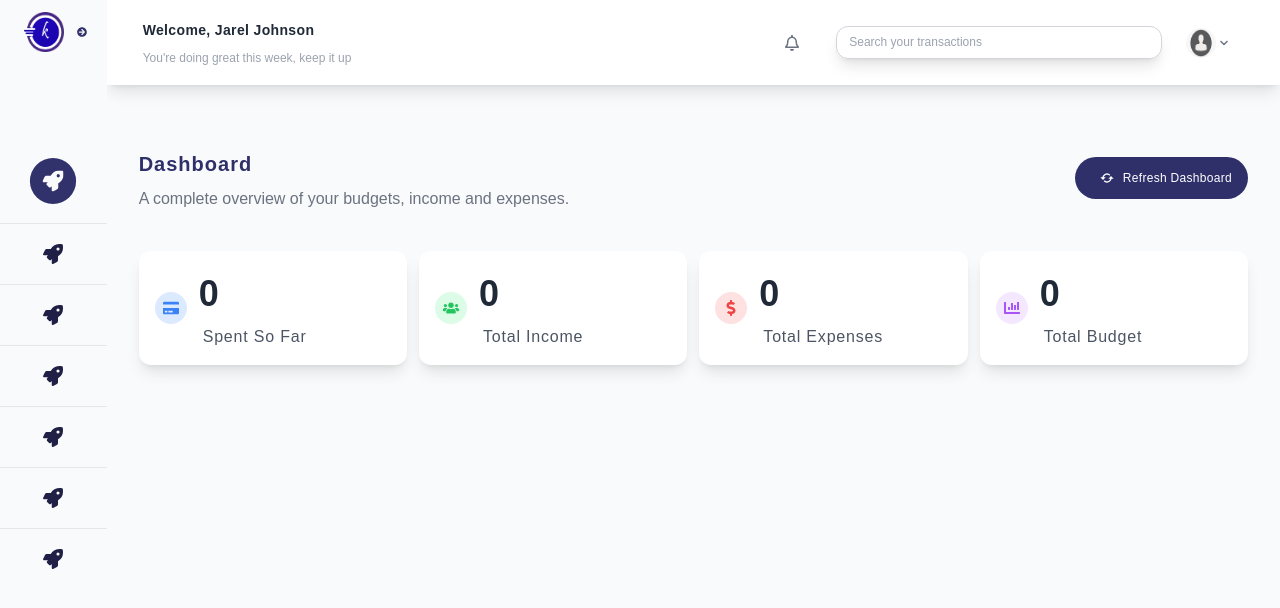
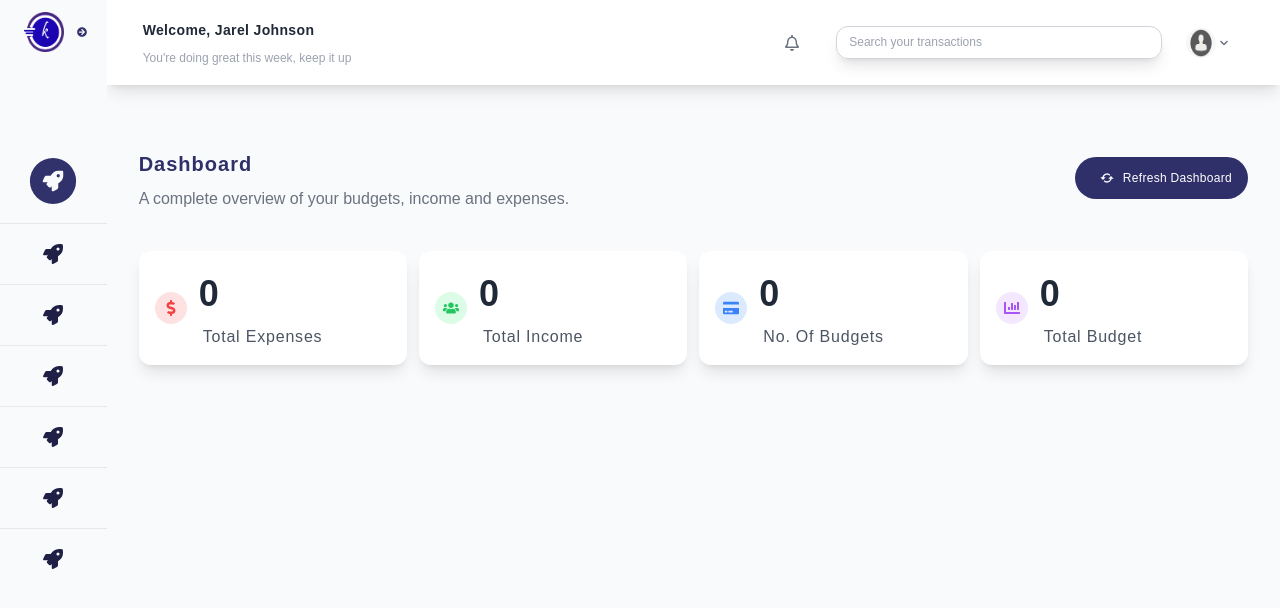
Before and after one commit to king-kite/react-budget, a React (Vite) app: page / in a window 1280 px wide. Shown: the top 608 px of the page. Built offline with nearby package versions, Linux system fonts and the light colour scheme; sample sign-in values are in the browser's storage.

Commit message:
Adding Values To Home Cards

```diff
--- a/src/components/Home/Cards.jsx
+++ b/src/components/Home/Cards.jsx
@@ -5,20 +5,47 @@ import {
 	FaChartBar,
 } from "react-icons/fa";
 import { Card } from "../common"
+import { currencyFormatter } from "../../utils"
+
+const Cards = ({ budgets, budgetCount, expenses }) => {
 
 	const cards = [
-	{ Icon: FaCreditCard, iconBg: "bg-blue-100", iconColor: "text-blue-500", title: "spent so far", value: "0" },
-	{ Icon: FaUsers, iconBg: "bg-green-100", iconColor: "text-green-500", title: "total income", value: "0" },
-	{ Icon: FaDollarSign, iconBg: "bg-red-100", iconColor: "text-red-500", title: "total expenses", value: "0" },
-	{ Icon: FaChartBar, iconBg: "bg-purple-100", iconColor: "text-purple-500", title: "total budget", value: "0" }
-]
-
-const Cards = () => (
+	{
+		Icon: FaDollarSign,
+		iconBg: "bg-red-100",
+		iconColor: "text-red-500",
+		title: "total expenses",
+		value: expenses > 0 ? currencyFormatter.format(expenses) : 0,
+	},
+	{
+		Icon: FaUsers,
+		iconBg: "bg-green-100",
+		iconColor: "text-green-500",
+		title: "total income",
+		value: "0",
+	},
+	{
+		Icon: FaCreditCard,
+		iconBg: "bg-blue-100",
+		iconColor: "text-blue-500",
+		title: "No. of budgets",
+		value: budgetCount,
+	},
+	{
+		Icon: FaChartBar,
+		iconBg: "bg-purple-100",
+		iconColor: "text-purple-500",
+		title: "total budget",
+		value: budgets > 0 ? currencyFormatter.format(budgets) : 0,
+	},
+];
+	return (
 		<div className="gap-4 grid grid-cols-1 my-4 md:gap-6 md:grid-cols-2 lg:gap-3 lg:grid-cols-4 lg:my-7">
 			{cards.map((card, index) => (
 				<Card key={index} {...card}/>
 			))}
 		</div>
 	)
+}
 
 export default Cards
--- a/src/containers/Home.jsx
+++ b/src/containers/Home.jsx
@@ -1,24 +1,24 @@
 import { useEffect, useState } from "react";
 import { useDispatch, useSelector } from "react-redux";
-import { useNavigate } from "react-router-dom"
+import { useNavigate } from "react-router-dom";
 import { setBudgets } from "../store/features/budgets-slice";
 import { setExpenses } from "../store/features/expenses-slice";
 import { open } from "../store/features/modal-slice";
-import { BUDGETS_PAGE_URL, EXPENSES_PAGE_URL } from "../config"
+import { BUDGETS_PAGE_URL, EXPENSES_PAGE_URL } from "../config";
 import { Cards, Top } from "../components/Home";
 import { BudgetCard } from "../components/Budgets";
-import { ExpenseCard } from "../components/Expenses"
+import { ExpenseCard } from "../components/Expenses";
 import { Button } from "../components/controls";
-import { LoadingPage } from "../utils"
+import { LoadingPage } from "../utils";
 
 const Dashboard = () => {
-	const [loading, setLoading] = useState(false)
+	const [loading, setLoading] = useState(false);
 
-	const dispatch  = useDispatch()
-	const budgets = useSelector(state => state.budgets.data)
-	const expenses = useSelector(state => state.expenses.data)
+	const dispatch = useDispatch();
+	const budgets = useSelector((state) => state.budgets.data);
+	const expenses = useSelector((state) => state.expenses.data);
 
-	const navigate = useNavigate()
+	const navigate = useNavigate();
 
 	useEffect(() => {
 		setLoading(true);
@@ -29,7 +29,7 @@ const Dashboard = () => {
 			}
 			const expenses = localStorage.getItem("expenses");
 			if (expenses !== null) {
-				dispatch(setExpenses(JSON.parse(expenses)))
+				dispatch(setExpenses(JSON.parse(expenses)));
 			}
 			setLoading(false);
 		}, 2000);
@@ -38,14 +38,32 @@ const Dashboard = () => {
 	return (
 		<div>
 			<Top />
-			<Cards />
+			<Cards
+				expenses={
+					expenses && expenses.length > 0
+						? expenses.reduce(
+								(totalAmount, expense) =>
+									totalAmount + parseFloat(expense.amount),
+								0
+						  )
+						: 0
+				}
+				budgetCount={budgets ? budgets.length : 0}
+				budgets={
+					budgets && budgets.length > 0
+						? budgets.reduce(
+								(totalAmount, budget) =>
+									totalAmount + parseFloat(budget.amount),
+								0
+						  )
+						: 0
+				}
+			/>
 			{budgets.length > 0 && (
 				<div>
 					<div className="flex flex-col items-start my-4 sm:flex-row sm:items-center sm:justify-between">
 						<div className="my-2">
-							<h3 className="top-heading">
-								Latest Budgets
-							</h3>
+							<h3 className="top-heading">Latest Budgets</h3>
 							<p className="top-description">
 								Take a look at your latest budgets and how your fair.
 							</p>
@@ -54,12 +72,15 @@ const Dashboard = () => {
 					<div className="gap-4 grid grid-cols-1 sm:gap-5 md:gap-6 md:grid-cols-2 lg:gap-8">
 						{budgets.slice(0, 3).map((budget, index) => (
 							<div key={index}>
-								<BudgetCard {...budget}
+								<BudgetCard
+									{...budget}
 									updateBudget={(value) => {
-										dispatch(open())
-										navigate(BUDGETS_PAGE_URL, {state: {
-											budgetValue: value
-										}})
+										dispatch(open());
+										navigate(BUDGETS_PAGE_URL, {
+											state: {
+												budgetValue: value,
+											},
+										});
 									}}
 								/>
 							</div>
@@ -79,11 +100,10 @@ const Dashboard = () => {
 				<div>
 					<div className="flex flex-col items-start my-4 sm:flex-row sm:items-center sm:justify-between">
 						<div className="my-2">
-							<h3 className="top-heading">
-								Latest Expenses
-							</h3>
+							<h3 className="top-heading">Latest Expenses</h3>
 							<p className="top-description">
-								Take a look at your latest expenses and what you&apos;ve been doing.
+								Take a look at your latest expenses and what you&apos;ve been
+								doing.
 							</p>
 						</div>
 					</div>
@@ -107,6 +127,6 @@ const Dashboard = () => {
 			{loading && <LoadingPage />}
 		</div>
 	);
-}
+};
 
 export default Dashboard;
```
Lines whose indentation alone changed are shown as unchanged.
